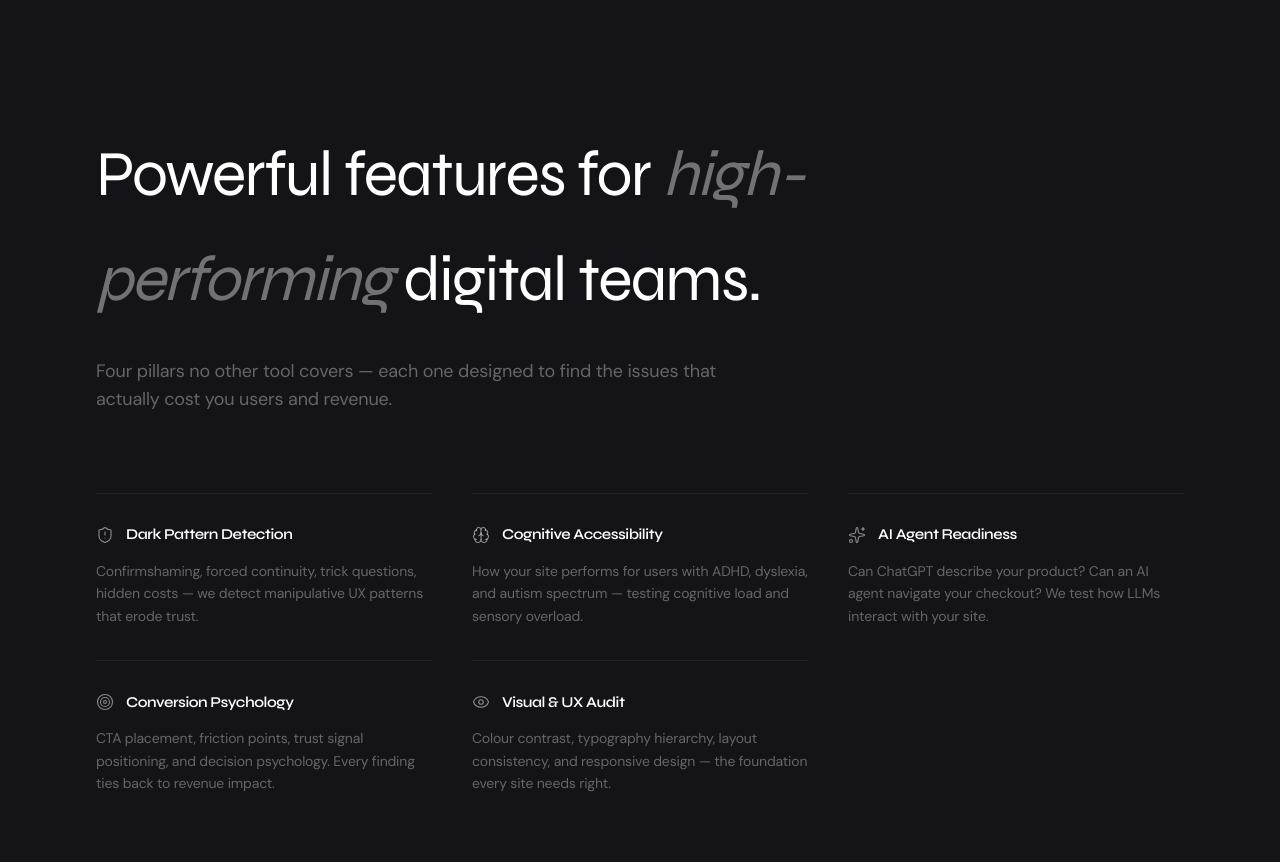
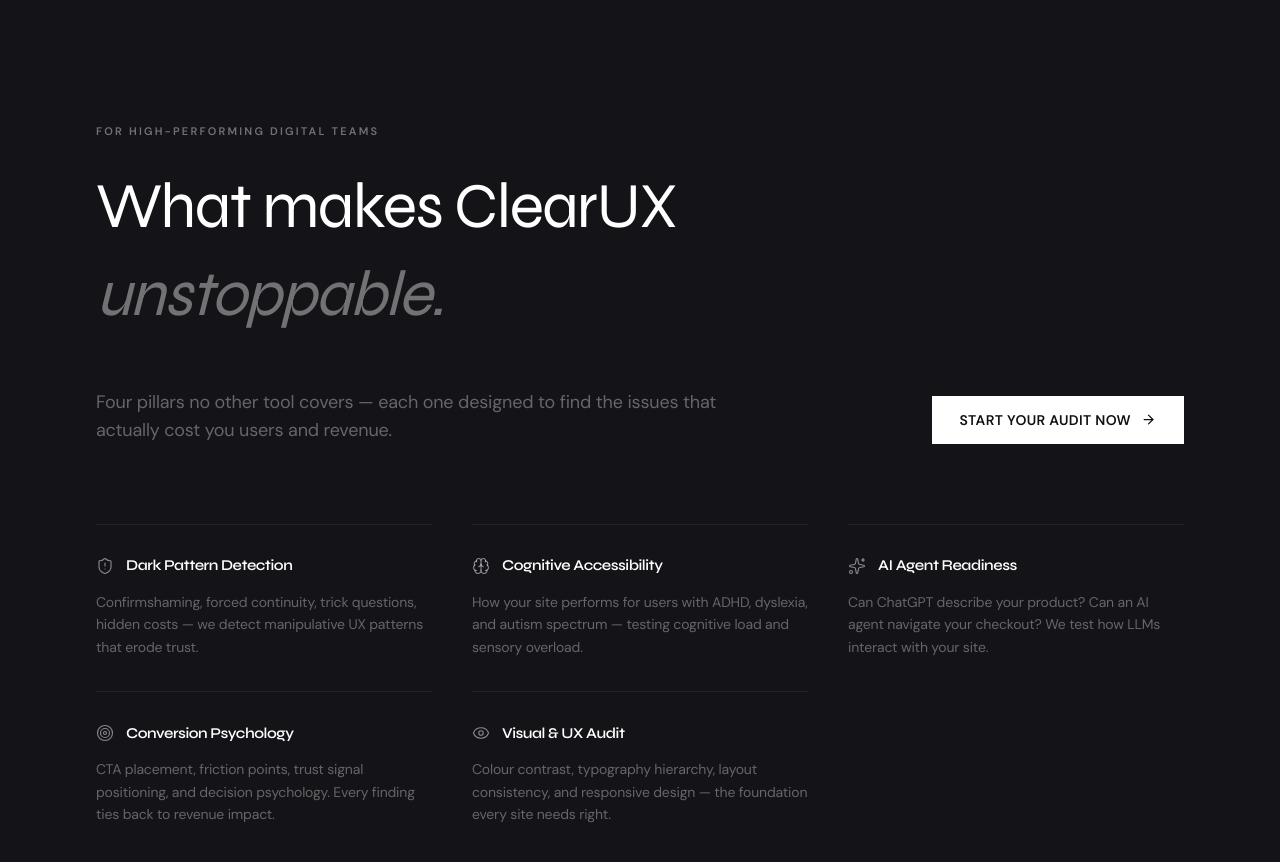
Before and after one commit to schintu79/clearux-saas, a Next.js app: page / in a window 1280 px wide. Shown: the part 1220-2082 px from the top of the page. Built offline with nearby package versions, Linux system fonts and the light colour scheme; no server answers.

Commit message:
Core Features: restore unstoppable headline, add pre-label and CTA button

```diff
--- a/src/app/page.tsx
+++ b/src/app/page.tsx
@@ -245,17 +245,28 @@ export default function Home() {
         <div className="relative z-10 max-w-6xl mx-auto px-4 sm:px-6 lg:px-8">
           {/* Editorial headline — left-aligned, large, Musicbed-style */}
           <ScrollReveal className="mb-16 sm:mb-20">
+            <p className="text-[11px] font-semibold tracking-[0.2em] uppercase text-white/40 mb-8">
+              For high-performing digital teams
+            </p>
             <h2
-              className="font-heading text-[2rem] sm:text-[2.75rem] md:text-[3.5rem] lg:text-[4rem] font-light text-white tracking-tight max-w-4xl"
+              className="font-heading text-[2rem] sm:text-[2.75rem] md:text-[3.5rem] lg:text-[4rem] font-light text-white tracking-tight max-w-4xl mb-10"
               style={{ lineHeight: '1.1' }}
             >
-              Powerful features for{' '}
-              <span className="italic text-white/40">high-performing</span>{' '}
-              digital teams.
+              What makes ClearUX{' '}
+              <span className="italic text-white/40">unstoppable.</span>
             </h2>
-            <p className="text-white/35 text-base md:text-lg max-w-2xl mt-6 leading-relaxed">
-              Four pillars no other tool covers — each one designed to find the issues that actually cost you users and revenue.
-            </p>
+            <div className="flex flex-col sm:flex-row sm:items-end sm:justify-between gap-8">
+              <p className="text-white/35 text-base md:text-lg max-w-2xl leading-relaxed">
+                Four pillars no other tool covers — each one designed to find the issues that actually cost you users and revenue.
+              </p>
+              <Link
+                href="/register"
+                className="group inline-flex items-center gap-2.5 px-7 py-3.5 bg-white text-[#111114] text-sm font-semibold tracking-wide uppercase transition-all hover:bg-white/90 flex-shrink-0 whitespace-nowrap"
+              >
+                Start Your Audit Now
+                <ArrowRight size={15} className="group-hover:translate-x-0.5 transition-transform" />
+              </Link>
+            </div>
           </ScrollReveal>
 
           {/* Feature grid — 3 columns top, 2 bottom, matching Musicbed layout */}
```
